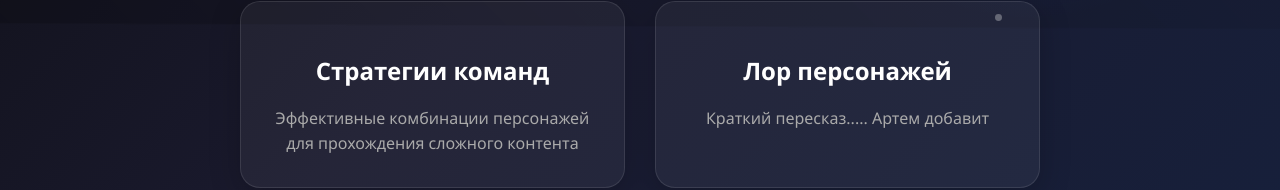
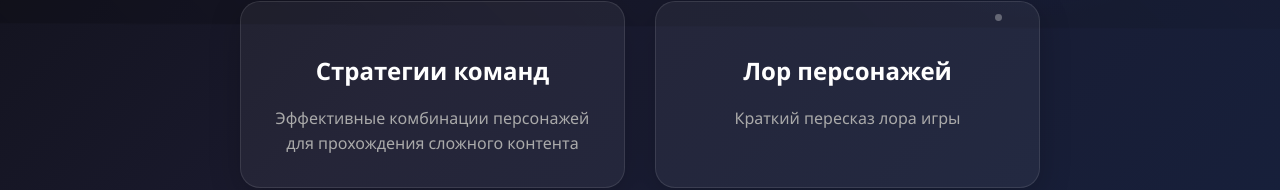
Before and after one commit to Xerocopies/my_genshin_guide, a plain HTML site: page index.html in a window 1280 px wide. Shown: the part 779-969 px from the top of the page. Drawn offline with Linux system fonts and the light colour scheme.

Commit message:
Update index.html

```diff
--- a/index.html
+++ b/index.html
@@ -379,7 +379,7 @@
                         <i class="fas fa-earth"></i>
                     </div>
                     <h3>Лор персонажей</h3>
-                    <p>Краткий пересказ..... Артем добавит</p>
+                    <p>Краткий пересказ лора игры</p>
                 </div>
 
             </div>
```
